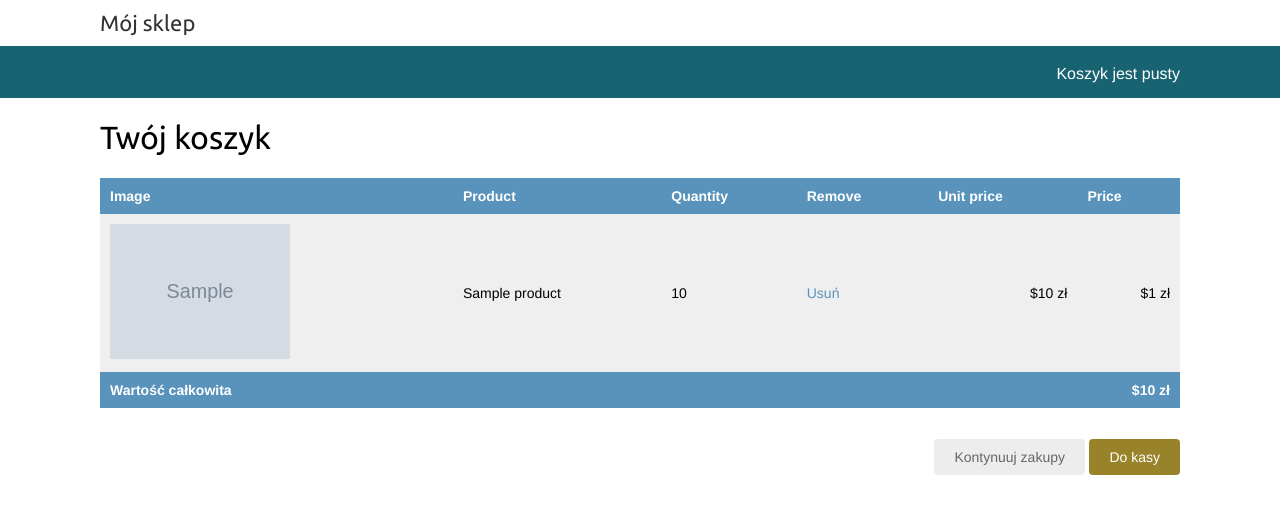
After one commit to Kacper13b/TestSklep, a Django app: template myshop/cart/templates/cart/detail.html in a window 1280 px wide. The commit adds this page. Shown: the top 514 px of the page. Run offline with Django 3.2, Linux system fonts and the light colour scheme; the template is opened without the code that fills it: most values are stand-ins (such as "Sample title", 1, 10 or a date in 2020); grey boxes marked "Sample" are stand-in pictures.

Commit message:
Shopping cart view

```diff
--- /dev/null
+++ b/myshop/cart/templates/cart/detail.html
@@ -0,0 +1,49 @@
+{% extends "shop/base.html" %}
+{% load static %}
+
+{% block title %}
+  Twój koszyk
+{% endblock %}
+
+{% block content %}
+  <h1>Twój koszyk</h1>
+  <table class="cart">
+    <thead>
+      <tr>
+        <th>Image</th>
+        <th>Product</th>
+        <th>Quantity</th>
+        <th>Remove</th>
+        <th>Unit price</th>
+        <th>Price</th>
+      </tr>
+    </thead>
+    <tbody>
+      {% for item in cart %}
+        {% with product=item.product %}
+          <tr>
+            <td>
+              <a href="{{ product.get_absolute_url }}">
+                <img src="{% if product.image %}{{ product.image.url }}{% else %}{% static "img/no_image.png" %}{% endif %}">
+              </a>
+            </td>
+            <td>{{ product.name }}</td>
+            <td>{{ item.quantity }}</td>
+            <td><a href="{% url "cart:cart_remove" product.id %}">Usuń</a></td>
+            <td class="num">${{ item.price }} zł</td>
+            <td class="num">${{ item.total_price }} zł</td>
+          </tr>
+        {% endwith %}
+      {% endfor %}
+      <tr class="total">
+        <td>Wartość całkowita</td>
+        <td colspan="4"></td>
+        <td class="num">${{ cart.get_total_price }} zł</td>
+      </tr>
+    </tbody>
+  </table>
+  <p class="text-right">
+    <a href="{% url "shop:product_list" %}" class="button light">Kontynuuj zakupy</a>
+    <a href="{% url "orders:order_create" %}" class="button">Do kasy</a>
+  </p>
+{% endblock %}
--- a/myshop/myshop/urls.py
+++ b/myshop/myshop/urls.py
@@ -20,6 +20,7 @@ from django.conf.urls.static import static
 
 urlpatterns = [
     path('admin/', admin.site.urls),
+    path('cart/', include('cart.urls', namespace='cart')),
     path('', include('shop.urls', namespace='shop')),
 ]
 if settings.DEBUG:
--- a/myshop/shop/templates/product/detail.html
+++ b/myshop/shop/templates/product/detail.html
@@ -12,6 +12,11 @@
         <h1>{{ product.name }}</h1>
         <h2><a href="{{ product.category.get_absolute_url }}">{{ product.category }}</a></h2>
         <p class="price">{{ product.price }} zł</p>
+        <form action="{% url "cart:cart_add" product.id %}" method="post">
+            {{ cart_product_form }}
+            {% csrf_token %}
+            <input type="submit" value="Dodaj do koszyka">
+        </form>
             {{ product.description|linebreaks }}
     </div>
 {% endblock %}
--- a/myshop/shop/views.py
+++ b/myshop/shop/views.py
@@ -1,5 +1,6 @@
 from django.shortcuts import render, get_object_or_404
 from .models import Category, Product
+from myshop.cart.forms import CartAddProductForm
 
 def product_list(request, category_slug=None):
     category = None
@@ -13,4 +14,5 @@ def product_list(request, category_slug=None):
 
 def product_detail(request, id, slug):
     product = get_object_or_404(Product, id=id, slug=slug, available=True)
-    return render(request, 'product/detail.html', {'product': product})
+    cart_product_form = CartAddProductForm()
+    return render(request, 'product/detail.html', {'product': product, 'cart_product_form': cart_product_form})
```
Also changed, not shown: myshop/cart/forms.py (added, +7 -0 lines), myshop/cart/urls.py (added, +8 -0 lines).
